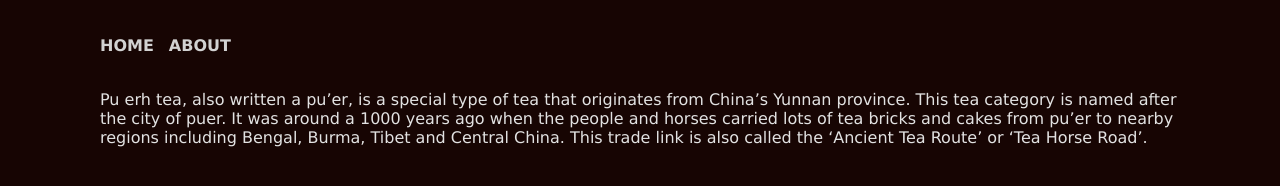
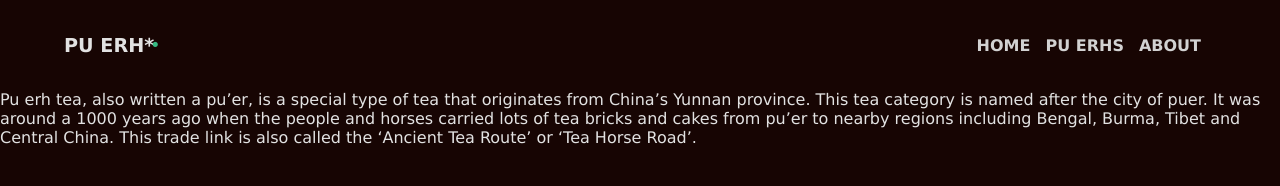
Before and after one commit to GuningDeng/pu-er, a Gatsby site: page /about in a window 1280 px wide. Built offline with nearby package versions, Linux system fonts and the light colour scheme; Gatsby itself is replaced by a stand-in of ours.

Commit message:
Query data met GraphQL finished

```diff
--- a/gatsby-config.js
+++ b/gatsby-config.js
@@ -1,11 +1,22 @@
 module.exports = {
   siteMetadata: {
     siteUrl: "https://www.yourdomain.tld",
-    title: "Pu Erh",
-    author: "Guning deng"
+    title: "Pu Erh*",
+    description: "Pu Erh was founded in 2021 by founder, Guning Deng.",
+    author: "Guning Deng"
   },
   plugins: [
-    `gatsby-plugin-image`,
-    `gatsby-plugin-sharp`
+    "gatsby-plugin-image",
+    "gatsby-plugin-sharp",
+    {
+      resolve: "gatsby-source-wordpress",
+      options: {
+        url: "http://puerh.local/graphql",
+        schema: {
+          // !!!
+          timeout: 300000,
+        },
+      },
+    },
   ],
 };
--- a/package.json
+++ b/package.json
@@ -19,6 +19,7 @@
     "gatsby-plugin-image": "^2.2.0",
     "gatsby-plugin-sharp": "^4.2.0",
     "gatsby-source-filesystem": "^4.2.0",
+    "gatsby-source-wordpress": "^6.2.0",
     "gatsby-transformer-sharp": "^4.2.0",
     "react": "^17.0.1",
     "react-dom": "^17.0.1"
--- a/src/components/layout.js
+++ b/src/components/layout.js
@@ -1,22 +1,39 @@
 import * as React from 'react'
-import { Link } from 'gatsby'
+import { Link, graphql, useStaticQuery } from 'gatsby'
 
 import {
     container,
     nav,
+    siteTitle,
     navLinks,
     navLinkItem,
     navLinkText
 } from './layout.module.css'
 
 const Layout = ({ pageTitle,children }) => {
+    const data = useStaticQuery(graphql`
+        query {
+            site {
+                siteMetadata {
+                    title
+                }
+            }
+        }
+    `)
+
     return (
         <div className={container}>
-            <title>{pageTitle}</title>
+            <title>{pageTitle} | {data.site.siteMetadata.title}</title>
             <nav className={nav}>
+                <header className={siteTitle}>
+                    {data.site.siteMetadata.title}
+                </header>
                 <ul className={navLinks}>
                     <li className={navLinkItem}>
                         <Link className={navLinkText} to="/">Home</Link>
+                    </li>
+                    <li className={navLinkItem}>
+                        <Link className={navLinkText} to="/puerhs">Pu Erhs</Link>
                     </li>
                     <li className={navLinkItem}>
                         <Link className={navLinkText} to="/about">About</Link>
--- a/src/components/layout.module.css
+++ b/src/components/layout.module.css
@@ -21,13 +21,39 @@ body {
 }
 
 .container {
-    width: 90%;
-    max-width: 1080px;
+    width: 100%;
+    /* max-width: 1080px; */
     margin: auto;
+}
+
+/* header */
+.siteTitle {
+    position: relative;
+    display: flex;
+    align-items: center;
+    height: 90px;
+    flex-shrink: 0;
+    font-size: 1.2rem;
+    text-transform: uppercase;
+    font-weight: 600;
+    margin-right: auto;
+}
+
+.siteTitle::after {
+    content:'.';
+    position: absolute;
+    right: -5px;
+    bottom: 35px;
+    font-size: 2rem;
+    font-family: serif;
+    color: #37BA83;
+    margin-right: auto;
 }
 
 .nav {
     display: flex;
+    padding-left: 5%;
+    padding-right: 5%;
 }
 
 .navLinks {
```
Also changed, not shown: src/components/header.js (added, +23 -0 lines), src/pages/puerhs.js (added, +41 -0 lines), 1 other file.
